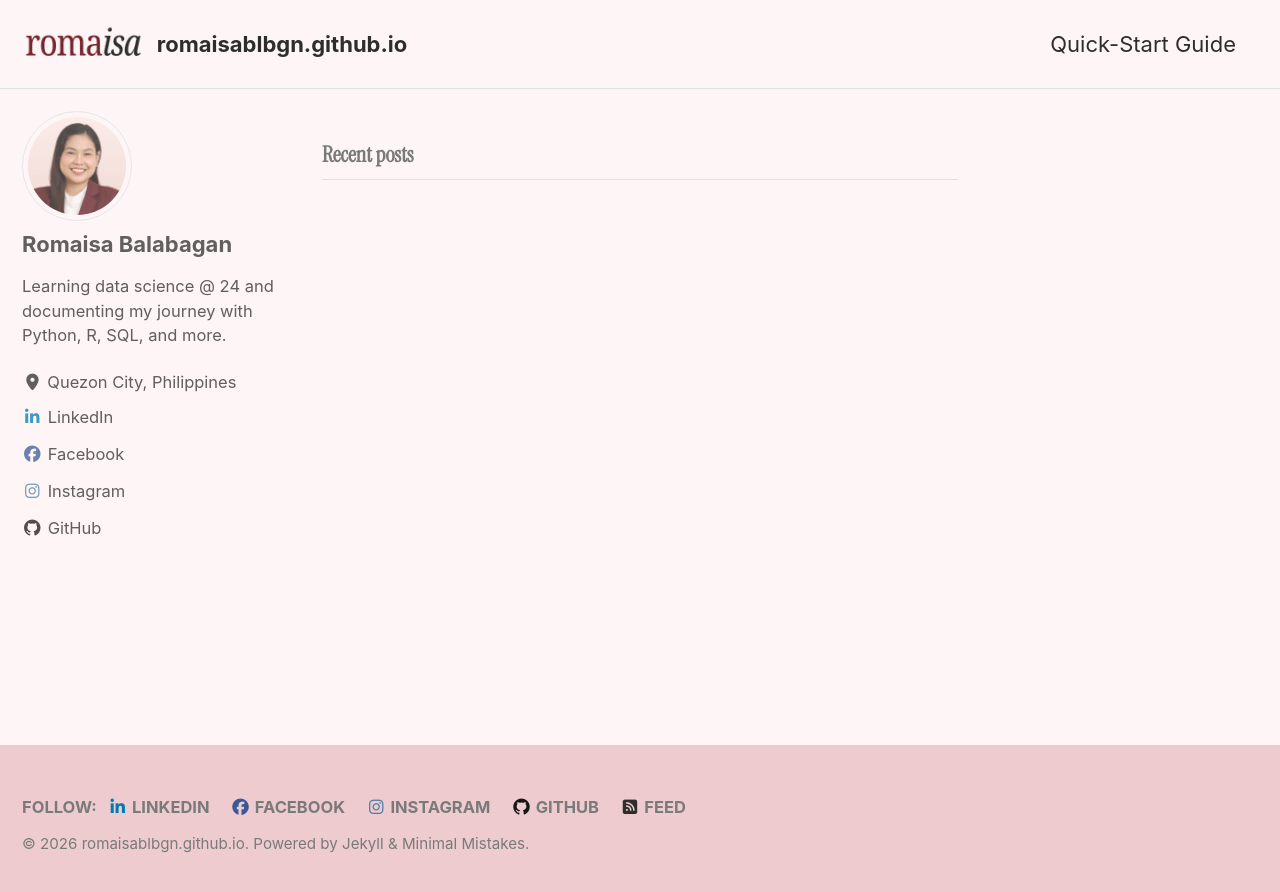
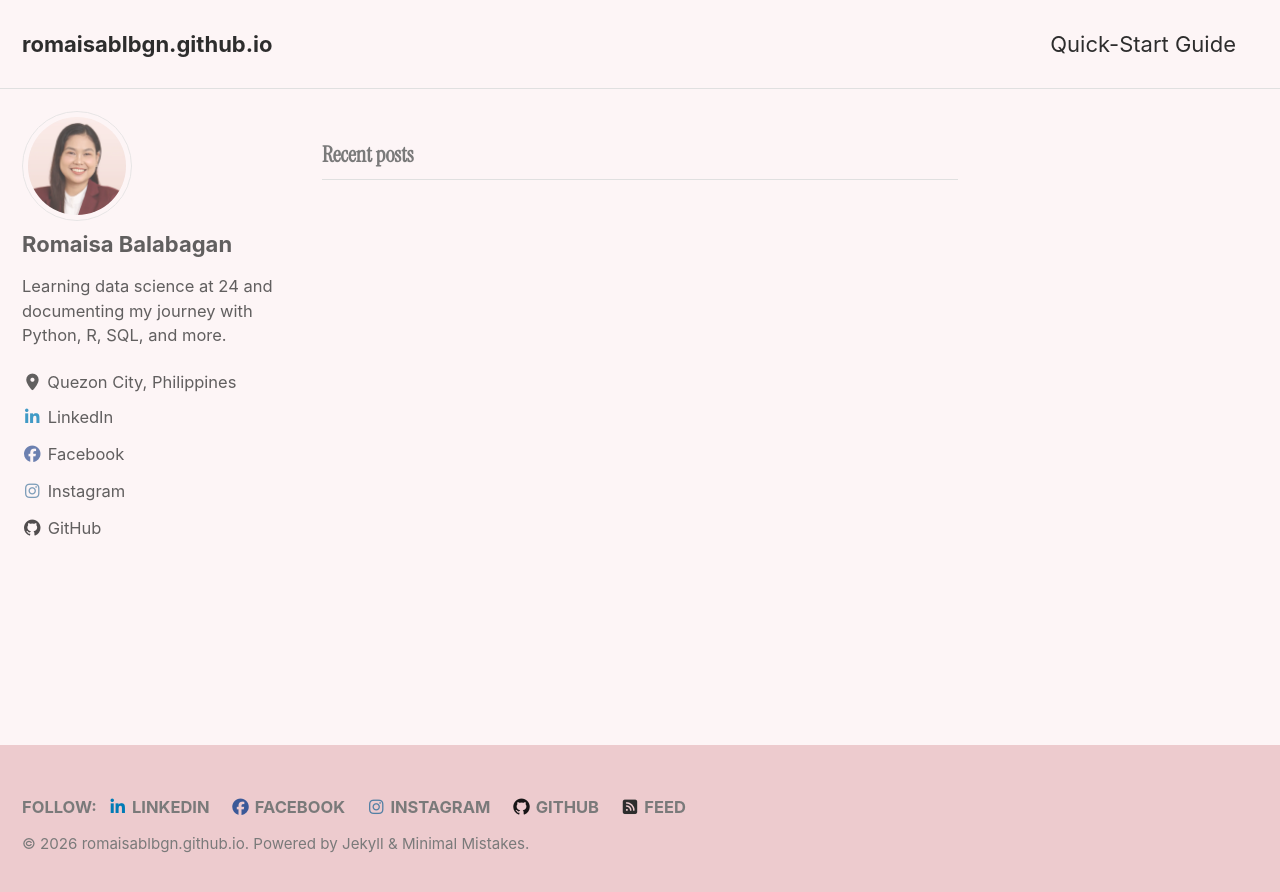
Before and after one commit to romaisablbgn/romaisablbgn.github.io, a Jekyll site: the page built from index.html, in a window 1280 px wide. Shown: the top 892 px of the page. Built offline with Jekyll 4.4.1, drawn with Linux system fonts in a browser that asks for light colours; cached includes are drawn as plain includes; some web fonts are replaced; the list of posts is cut into pages by our own code.

Commit message:
Update _config.yml
Remove masthead logo

```diff
--- a/_config.yml
+++ b/_config.yml
@@ -12,7 +12,7 @@
 
 # theme                  : "minimal-mistakes-jekyll"
 # remote_theme           : "mmistakes/minimal-mistakes"
-minimal_mistakes_skin    : "dirt"
+minimal_mistakes_skin    : "dirt" #customized
 
 # Site Settings
 locale                   : "en-US"
@@ -25,8 +25,8 @@ description              : "A learning journal for data science covering Python,
 url                      : "https://romaisablbgn.github.io"
 baseurl                  : # the subpath of your site, e.g. "/blog"
 repository               : "romaisablbgn/romaisablbgn.github.io"
-teaser                   : "/assets/images/romaisa.webp"
-logo                     : "/assets/images/romaisa.webp"
+teaser                   : #none
+logo                     : #none
 masthead_title           : # overrides the website title displayed in the masthead, use " " for no title
 breadcrumbs              : true
 words_per_minute         : 200
@@ -119,7 +119,7 @@ analytics:
 author:
   name             : "Romaisa Balabagan"
   avatar           : "/assets/images/romaisa-profile.webp"
-  bio              : "Learning data science @ 24 and documenting my journey with Python, R, SQL, and more."
+  bio              : "Learning data science at 24 and documenting my journey with Python, R, SQL, and more."
   location         : "Quezon City, Philippines"
   email            :
   links:
```
